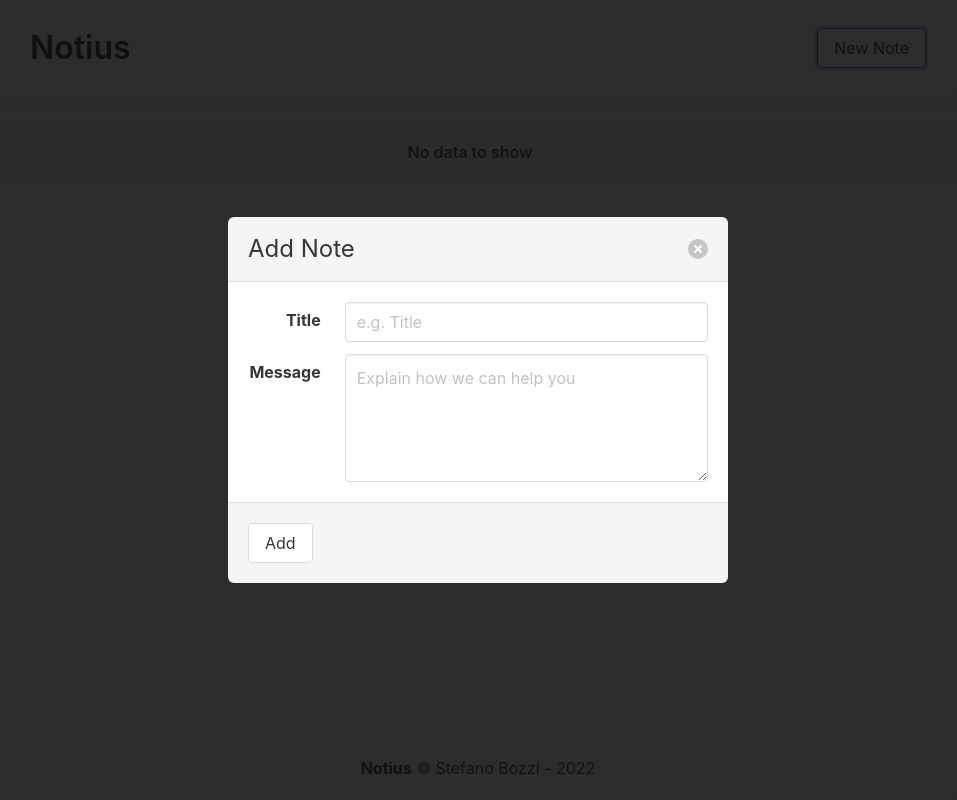
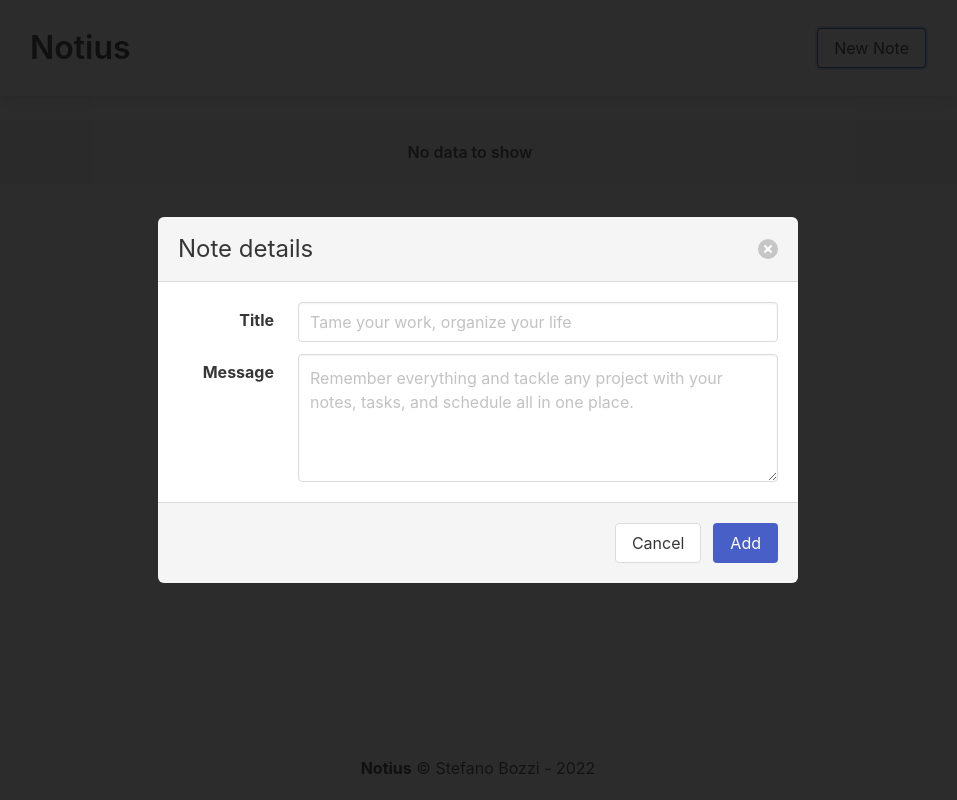
Before and after one commit to oxavibes/take-notes-vue-3, a Vue app: page /#/ in a window 1280 px wide. Both pictures are taken after a click on the button "New Note". Shown: the whole page, without its empty margins (162-1119 px from the left). Built offline with nearby package versions, Linux system fonts and the light colour scheme.

Commit message:
Refactoring modals

```diff
--- a/src/components/modals/DeleteNoteModal.vue
+++ b/src/components/modals/DeleteNoteModal.vue
@@ -1,4 +1,5 @@
 <script setup>
+import { storeToRefs } from "pinia";
 import { useStoreDeleteNoteModal } from "@/store";
 import { useToast } from "vue-toast-notification";
 
@@ -19,34 +20,40 @@ const props = defineProps({
 
 const storeDeleteNoteModal = useStoreDeleteNoteModal();
 
-const onSubmit = () => {
+const { closeModal } = storeDeleteNoteModal;
+const { isOpen } = storeToRefs(storeDeleteNoteModal);
+
+const onDelete = () => {
   const $toast = useToast();
 
   props.onDelete();
 
   $toast.default("Note deleted successfully!");
 
-  storeDeleteNoteModal.closeModal();
+  closeModal();
 };
 </script>
 
 <template>
   <Teleport to="body">
-    <div class="modal" :class="storeDeleteNoteModal.isOpen ? 'is-active' : ''">
+    <div class="modal" :class="isOpen ? 'is-active' : ''">
       <div class="modal-background"></div>
       <div class="modal-card">
-        <form @submit.prevent="onSubmit">
+        <form>
           <header class="modal-card-head">
             <p class="modal-card-title">{{ title }}</p>
-            <a class="delete" aria-label="close" @click="storeDeleteNoteModal.closeModal"></a>
+            <a class="delete" aria-label="close" @click="closeModal"></a>
           </header>
           <section class="modal-card-body">
             <p>{{ text }}</p>
           </section>
-          <footer class="modal-card-foot">
+          <footer class="modal-card-foot is-justify-content-flex-end">
             <div class="field is-grouped is-grouped-right">
               <p class="control">
-                <button class="button is-danger">Delete</button>
+                <a class="button" @click="closeModal">Cancel</a>
+              </p>
+              <p class="control">
+                <a class="button is-link" @click="onDelete">Delete</a>
               </p>
             </div>
           </footer>
@@ -63,4 +70,5 @@ const onSubmit = () => {
     width: 450px;
   }
 }
+
 </style>
--- a/src/components/modals/ManageNoteModal.vue
+++ b/src/components/modals/ManageNoteModal.vue
@@ -22,36 +22,33 @@ const { isUpdate, isOpen } = storeToRefs(storeManageNoteModal);
 const { openModal, closeModal } = storeManageNoteModal;
 
 const form = ref(null);
-const note = selectedNote.value
+const note = selectedNote.value;
 
-let title = computed(() => (!isUpdate.value ? "Add Note" : "Edit Note"));
-
-const resetInputs = () => {
+const onClose = () => {
   selectedNote.value.title = "";
   selectedNote.value.message = "";
 
-  form.value.reset();
-};
-
-const onClose = () => {
-  resetInputs();
   closeModal();
 };
 
-const onSubmit = () => {
+const onAdd = () => {
   const $toast = useToast();
-  if (!isUpdate.value) {
-    props.onAdd(Object.assign({}, selectedNote.value));
 
-    $toast.default('Note added successfully!');
-  } else {
-    props.onUpdate(Object.assign({}, selectedNote.value));
+  props.onAdd(Object.assign({}, selectedNote.value));
 
-    $toast.default('Note updated successfully!');
-  }
+  $toast.default("Note added successfully!");
 
-  resetInputs();
-  closeModal();
+  onClose()
+};
+
+const onUpdate = () => {
+  const $toast = useToast();
+
+  props.onUpdate(Object.assign({}, selectedNote.value));
+
+  $toast.default("Note updated successfully!");
+
+  onClose()
 };
 </script>
 
@@ -59,9 +56,9 @@ const onSubmit = () => {
   <div class="modal" :class="isOpen ? 'is-active' : ''">
     <div class="modal-background"></div>
     <div class="modal-card">
-      <form ref="form" @submit.prevent="onSubmit">
+      <form ref="form">
         <header class="modal-card-head">
-          <p class="modal-card-title">{{ title }}</p>
+          <p class="modal-card-title">Note details</p>
           <a class="delete" aria-label="close" @click="onClose"></a>
         </header>
         <section class="modal-card-body">
@@ -72,7 +69,7 @@ const onSubmit = () => {
             <div class="field-body">
               <div class="field">
                 <div class="control">
-                  <input v-model="selectedNote.title" class="input" type="text" placeholder="e.g. Title" required/>
+                  <input v-model="selectedNote.title" class="input" type="text" placeholder="Tame your work, organize your life" required />
                 </div>
               </div>
             </div>
@@ -85,17 +82,27 @@ const onSubmit = () => {
             <div class="field-body">
               <div class="field">
                 <div class="control">
-                  <textarea v-model="selectedNote.message" class="textarea" placeholder="Explain how we can help you" required></textarea>
+                  <textarea
+                    v-model="selectedNote.message"
+                    class="textarea"
+                    placeholder="Remember everything and tackle any project with your notes, tasks, and schedule all in one place."
+                    required
+                  ></textarea>
                 </div>
               </div>
             </div>
           </div>
         </section>
-        <footer class="modal-card-foot">
+        <footer class="modal-card-foot is-justify-content-flex-end">
           <div class="field is-grouped is-grouped-right">
             <p class="control">
-              <button class="button" v-if="!isUpdate">Add</button>
-              <button class="button" v-else>Edit</button>
+              <a class="button" @click="onClose">Cancel</a>
+            </p>
+            <p class="control" v-if="!isUpdate">
+              <a class="button is-link" @click="onAdd">Add</a>
+            </p>
+            <p class="control" v-else>
+              <a class="button is-link" @click="onUpdate">Update</a>
             </p>
           </div>
         </footer>
@@ -105,10 +112,10 @@ const onSubmit = () => {
 </template>
 
 <style scoped>
-@media screen and (min-width: 769px) {
+@media screen and (max-width: 769px) {
   .modal-card,
   .modal-content {
-    width: 500px;
+    max-width: 300px;
   }
 }
 </style>
```
